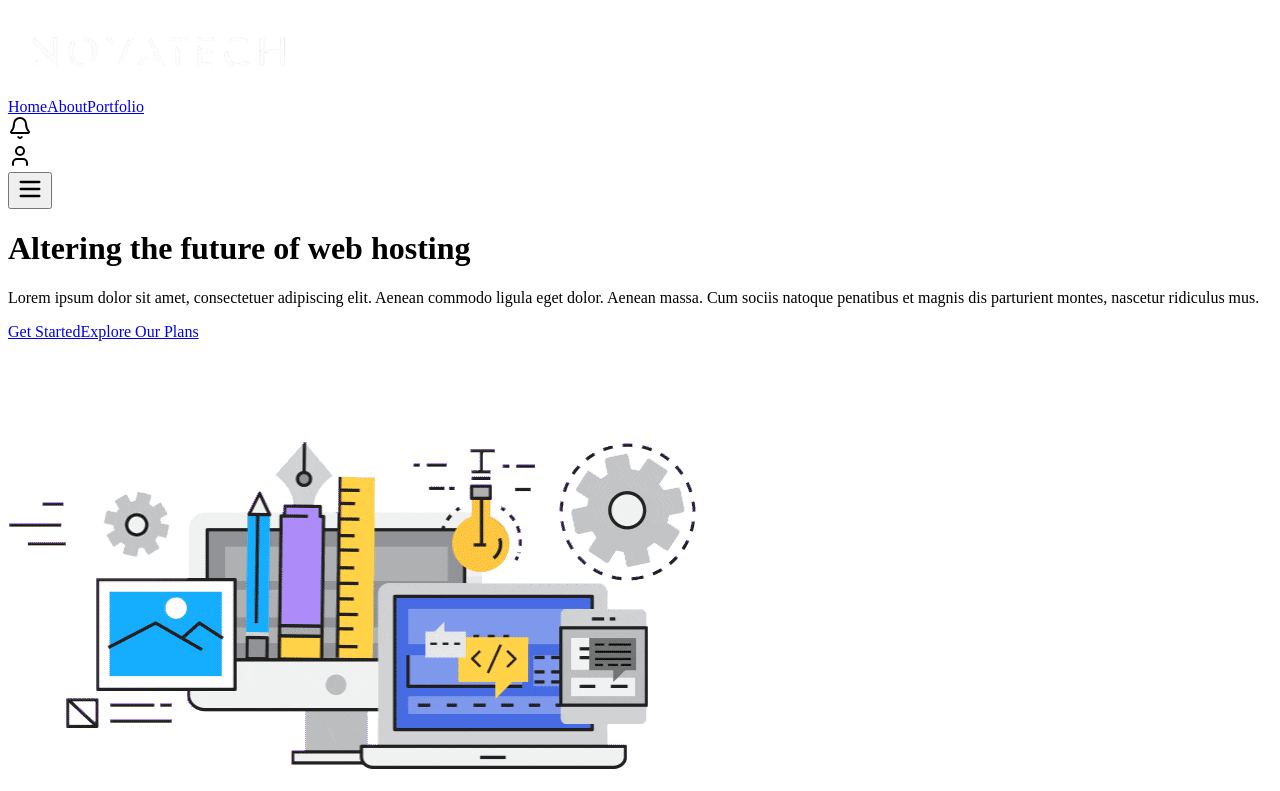
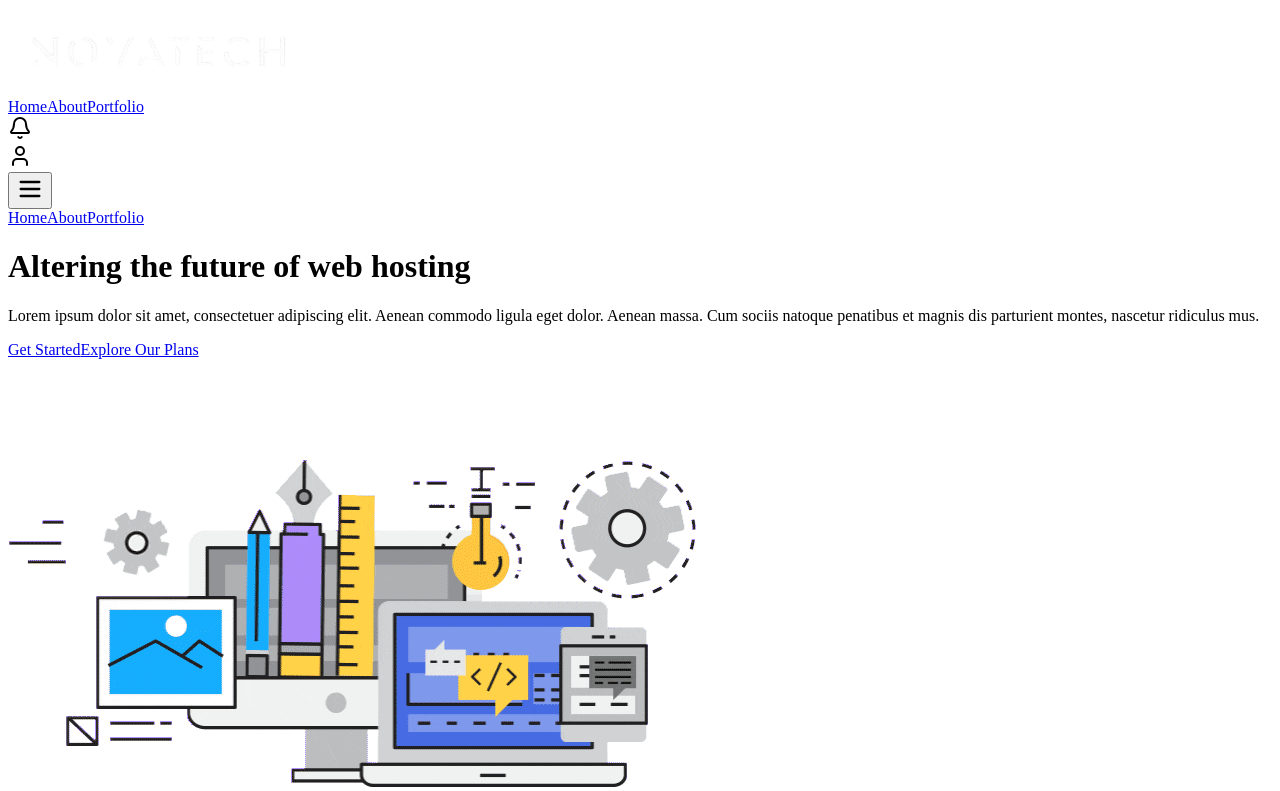
Before and after one commit to Kgadrw/me, a Next.js app in the folder Frontend/: page /Landingpage in a window 1280 px wide. Shown: the top 791 px of the page. Built offline with nearby package versions, Linux system fonts and the light colour scheme; no server answers.

Commit message:
fixed nav

```diff
--- a/Frontend/src/components/Navbar.jsx
+++ b/Frontend/src/components/Navbar.jsx
@@ -1,9 +1,39 @@
-import { useState } from "react";
+import React, { useState, useEffect, useRef } from "react";
 import { Menu, X, Bell, User } from "lucide-react"; // Importing icons
 
-const Navbar = ({ isMenuOpen, toggleMenu }) => {
+const Navbar = () => {
+  const [isMenuOpen, setIsMenuOpen] = useState(false);
+  const menuRef = useRef(null); // Ref to the mobile menu container
+  const buttonRef = useRef(null); // Ref to the mobile menu button
+
+  // Toggle menu function
+  const toggleMenu = () => {
+    setIsMenuOpen((prev) => !prev);
+  };
+
+  // Close the menu if a click occurs outside
+  useEffect(() => {
+    const handleClickOutside = (event) => {
+      if (
+        menuRef.current &&
+        !menuRef.current.contains(event.target) &&
+        !buttonRef.current.contains(event.target)
+      ) {
+        setIsMenuOpen(false); // Close the menu
+      }
+    };
+
+    // Add event listener for clicks outside
+    document.addEventListener("mousedown", handleClickOutside);
+
+    // Cleanup event listener on component unmount
+    return () => {
+      document.removeEventListener("mousedown", handleClickOutside);
+    };
+  }, []);
+
   return (
-    <nav className="flex items-center justify-between w-full px-16 py-4 text-white bg-gray-900 border-b border-gray-800 shadow-md">
+    <nav className="relative flex items-center justify-between w-full px-16 py-4 text-white bg-gray-900 border-b border-gray-800 shadow-md">
       {/* Left Side: Logo */}
       <div className="flex items-center">
         <img src="/logo.png" alt="Logo" className="object-cover h-10 w-21" />
@@ -16,7 +46,6 @@ const Navbar = ({ isMenuOpen, toggleMenu }) => {
           className="relative text-base font-medium text-gray-300 hover:text-blue-500 group"
         >
           Home
-          {/* Stylish underline effect for hover and active */}
           <span className="absolute bottom-0 left-0 w-full h-[2px] bg-blue-500 scale-x-0 transition-all group-hover:scale-x-100 group-active:scale-x-100"></span>
         </a>
         <a
@@ -48,34 +77,43 @@ const Navbar = ({ isMenuOpen, toggleMenu }) => {
         </div>
 
         {/* Mobile Menu Button */}
-        <button onClick={toggleMenu} className="md:hidden">
+        <button
+          ref={buttonRef} // Attach the button ref
+          onClick={toggleMenu}
+          className="md:hidden"
+        >
           {isMenuOpen ? <X size={28} /> : <Menu size={28} />}
         </button>
       </div>
 
       {/* Mobile Navigation Menu */}
-      {isMenuOpen && (
-        <div className="absolute top-0 left-0 w-full px-8 py-6 text-white bg-gray-900 md:hidden">
+      <div
+        ref={menuRef} // Attach the menu ref
+        className={`absolute top-0 right-0 w-1/2 bg-gray-900 text-white px-8 py-6 space-y-4 transform transition-transform duration-300 ease-in-out ${
+          isMenuOpen ? "translate-x-0" : "translate-x-full"
+        } mt-16`} // Added mt-16 to push the menu down
+      >
+        {/* Removed the duplicate X button */}
+
         <a
           href="/"
-            className="block mb-4 text-base font-medium text-gray-300 hover:text-blue-500"
+          className="block text-base font-medium text-gray-300 hover:text-blue-500"
         >
           Home
         </a>
         <a
           href="/about"
-            className="block mb-4 text-base font-medium text-gray-300 hover:text-blue-500"
+          className="block text-base font-medium text-gray-300 hover:text-blue-500"
         >
           About
         </a>
         <a
           href="/portfolio"
-            className="block mb-4 text-base font-medium text-gray-300 hover:text-blue-500"
+          className="block text-base font-medium text-gray-300 hover:text-blue-500"
         >
           Portfolio
         </a>
       </div>
-      )}
     </nav>
   );
 };
```
Lines whose indentation alone changed are shown as unchanged.
